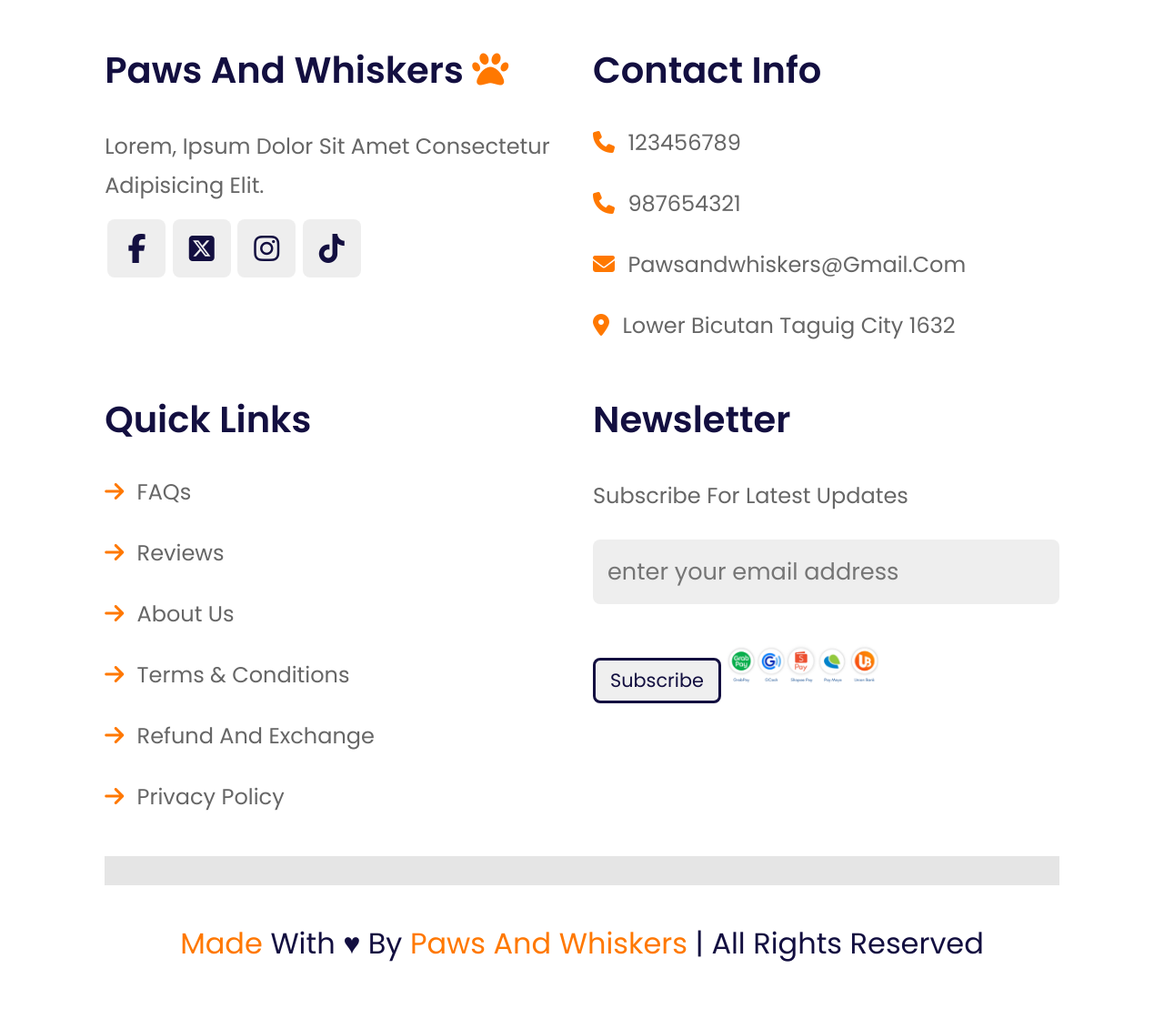
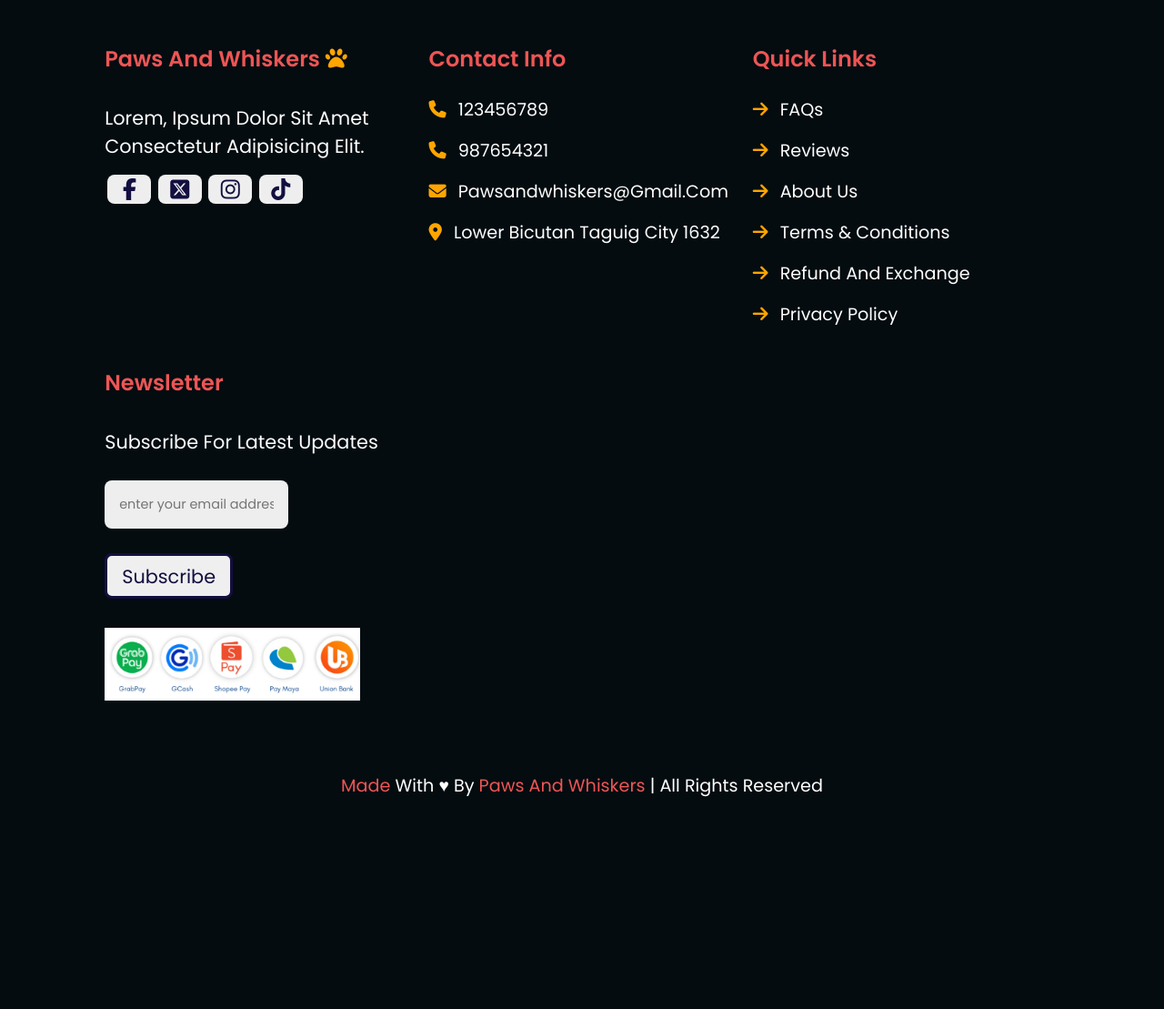
Before and after one commit to Jed-morris/Paws-and-Whiskers, a PHP site: page / in a window 1280 px wide. Shown: the part 799-1908 px from the top of the page at 91% size. After the commit the page ends 1675 px from the top, so only its background shows below. Run offline with PHP 8.4, Linux system fonts and the light colour scheme.

Commit message:
Update style.css

```diff
--- a/css/style.css
+++ b/css/style.css
@@ -3,8 +3,10 @@
 
 :root{
  --turque:#40e0d0;
- --orange:#ff7800;
+ --pawsha:#e55;
+ --orange:#FFA500;
  --black: #130f40;
+ --white: #FFFFFF;
  --light-color: #666;
  --box-shadow: 0 .5rem 1rem rgba(0, 0, 0, .1);
  --border: 2rem solid rgba(0, 0, 0, .1);
@@ -65,14 +67,14 @@ section{
     align-items: center;
     justify-content: space-between;
     padding: 2rem 9%;
-    background: #fff;
+    background: #30aef7;
     box-shadow: var(--box-shadow);
 }
 
 .header .logo{
     font-size: 30px;
     font-weight: bolder;
-    color: var(--black);
+    color: var(--pawsha);
 }
 
 .header .logo i{
@@ -118,7 +120,7 @@ section{
   }
 
   .dropdown .dropbtn {
-    font-size: 16px;
+    font-size: 20px;
     border: none;
     outline: none;
     color: rgb(19, 13, 13);
@@ -138,7 +140,7 @@ section{
     line-height: 4.5rem;
     border-radius: .5rem;
     color: var(--black);
-    font-size: 2rem;
+    font-size: 1.4rem;
     margin-left: .3rem;
     cursor: pointer;
     text-align: center;
@@ -180,13 +182,13 @@ section{
     width: 100%;
     background: none;
     text-transform: none;
-    font-size: 1.2rem;
+    font-size: 1.1rem;
     color: var(--black);
     padding: 0 1.5rem;
 }
 
 .header .search-form label{
-    font-size: 2.2rem;
+    font-size: 1.2rem;
     padding-right: 1.5rem;
     color:var(--black);
     cursor:pointer;
@@ -354,18 +356,18 @@ section{
 
 /*footer*/
 .footer{
-    background: #fff;
+    background: #040c10;
 }
 
 .footer .box-container{
     display: grid;
-    grid-template-columns: repeat(auto-fit, minmax(25rem, 1fr));
-    gap: 1.5rem;
+    grid-template-columns: repeat(auto-fit, minmax(19rem, 1fr));
+    gap: 1.2rem;
 }
 
 .footer .box-container .box h3{
-    font-size: 2.5rem;
-    color:var(--black);
+    font-size: 1.5rem;
+    color:var(--pawsha);
     padding: 1rem 0;
 }
 
@@ -375,9 +377,9 @@ section{
 
 .footer .box-container .box .links{
     display: block;
-    font-size: 1.5rem;
-    color: var(--light-color);
-    padding:1rem 0;
+    font-size: 1.2rem;
+    color: var(--white);
+    padding: .5rem 0;
 }
 
 .footer .box-container .box .links i{
@@ -387,21 +389,22 @@ section{
 
 .footer .box-container .box .links:hover i{
     padding-right: 2rem;
+    color: var(--pawsha);
 }
 
 .footer .box-container .box p{
-    line-height: 1.8;
-    font-size: 1.5rem;
-    color: var(--light-color);
+    line-height: 1.5;
+    font-size: 1.3rem;
+    color: var(--white);
     padding: 1rem 0;
 }
 
 .footer .box-container .box .share a{
-    height: 4rem;
-    width: 4rem;
-    line-height: 4rem;
+    height: 2rem;
+    width: 3rem;
+    line-height: 2rem;
     border-radius: .5rem;
-    font-size: 2rem;
+    font-size: 1.5rem;
     color: var(--black);
     margin-left: .2rem;
     background: #eee;
@@ -414,19 +417,19 @@ section{
 }
 
 .footer .box-container .box .email{
-    width: 100%;
+    width: 60%;
     margin: .7rem 0;
     padding: 1rem;
     border-radius: .5rem;
     background: #eee;
-    font-size: 1.6rem;
+    font-size: 0.9rem;
     color: var(--black);
     text-transform: none;
 }
 
 .footer .box-container .box .payment-img{
     margin-top: 2rem;
-    height: 3rem;
+    height: 5rem;
 }
 
 .footer .credit{
@@ -434,13 +437,12 @@ section{
     margin-top: 2rem;
     padding: 1rem;
     padding-top: 2.5rem;
-    font-size: 2rem;
-    color: var(--black);
-    border-top: var(--border);
+    font-size: 1.2rem;
+    color: var(--white);
 }
 
 .footer .credit span{
-    color:var(--orange);
+    color:var(--pawsha);
 }
 /*footer end*/
 
```
